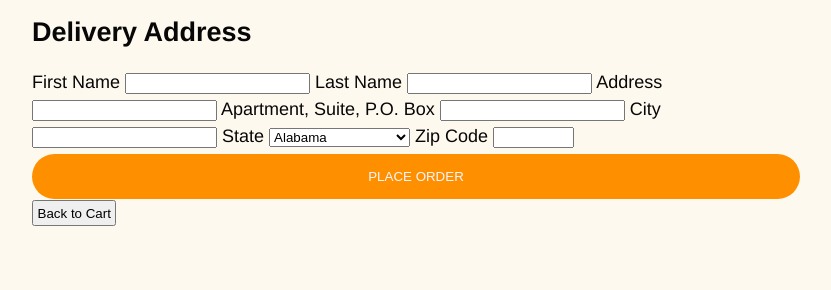
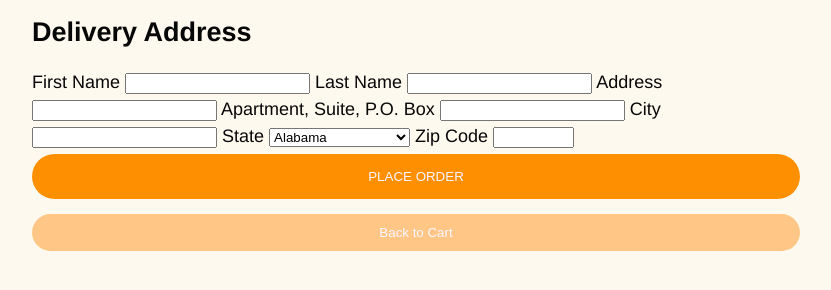
Before and after one commit to pparagonn/itmd362-project-1, a plain HTML site: page payment/index.html in a window 1280 px wide. Shown: the part 130-420 px from the top of the page, without its empty margins (224-1055 px from the left). Drawn offline with Linux system fonts and the light colour scheme.

Commit message:
Add classes for buttons for styling

```diff
--- a/payment/index.html
+++ b/payment/index.html
@@ -96,7 +96,7 @@
         </form>
       </section>
       <a href="../">
-        <button type="submit">Back to Cart</button>
+        <button class="back-step" type="submit">Back to Cart</button>
     </main>
   </body>
 </html>
```
Also changed, not shown: shipping-delivery/index.html (+1 -1 lines).
